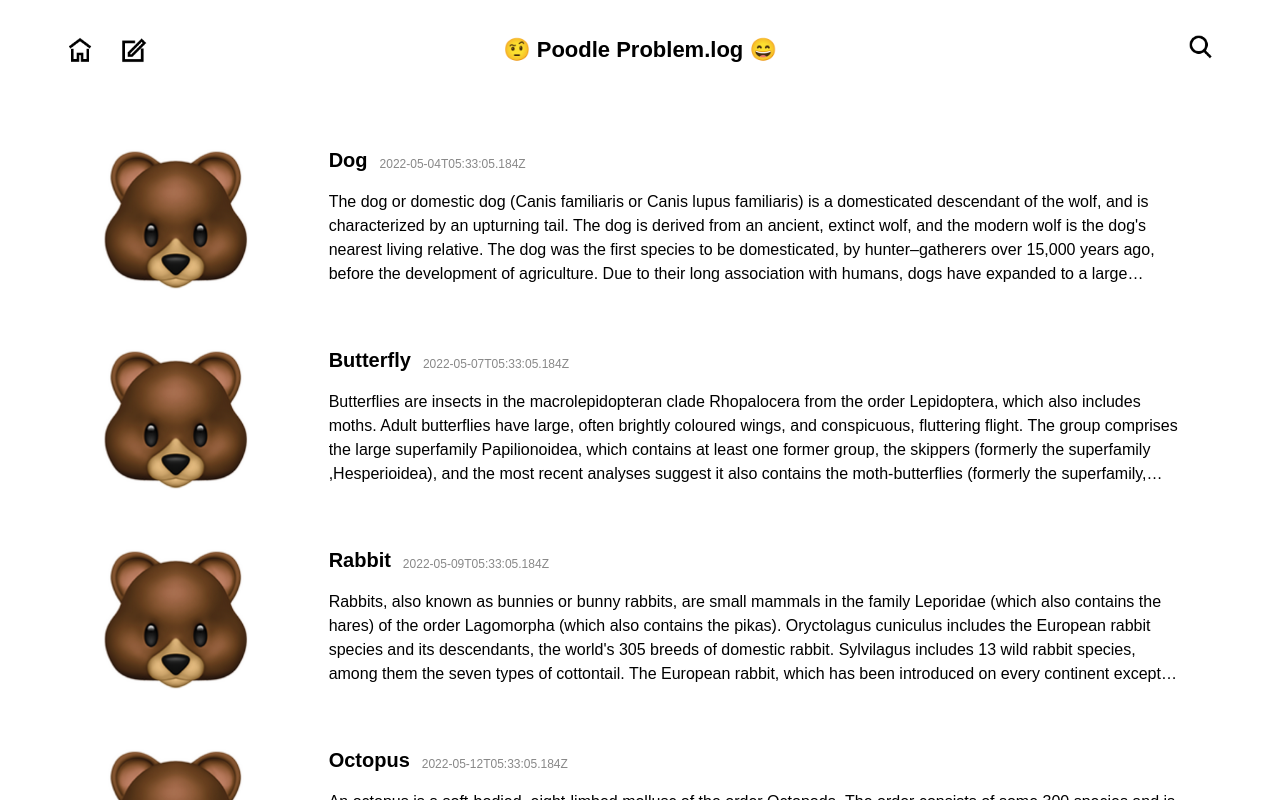
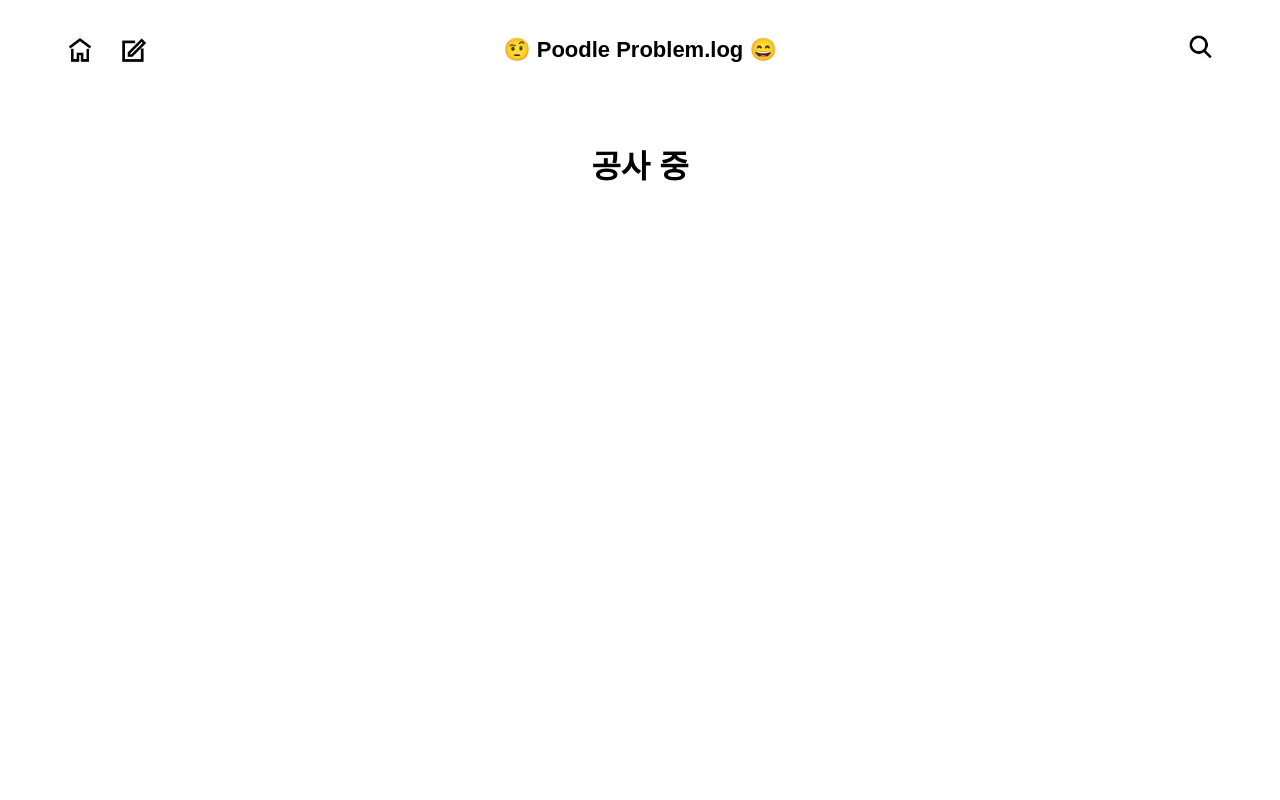
Before and after one commit to poodlepoodle/react-blog-15th, a Next.js app: page / in a window 1280 px wide. Built offline with nearby package versions, Linux system fonts and the light colour scheme.

Commit message:
:bug: [chore] fix a bug
fix a bug on deploying vercel

```diff
--- a/pages/index.js
+++ b/pages/index.js
@@ -17,7 +17,7 @@ export const getStaticProps = async () => {
 const Home = ({ postsList }) => {
   return (
     <div className={styles.wrapper}>
-      {postsList.map((post) => (
+      {/* {postsList.map((post) => (
         <Link href="/posts/[id]" as={`/posts/${post.id}`}>
           <a>
             <CardItem
@@ -30,7 +30,8 @@ const Home = ({ postsList }) => {
             />
           </a>
         </Link>
-      ))}
+      ))} */}
+      <h1>공사 중</h1>
     </div>
   );
 };
```
